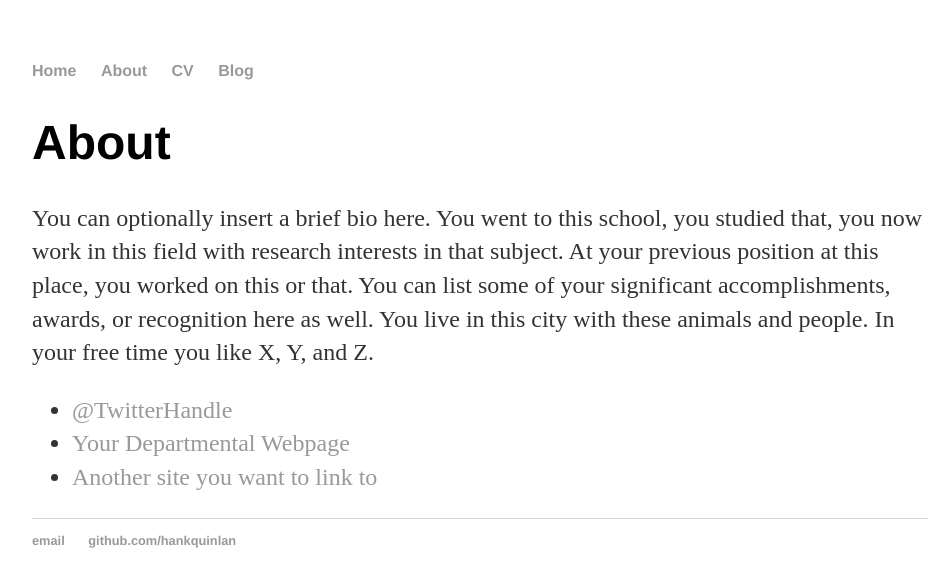
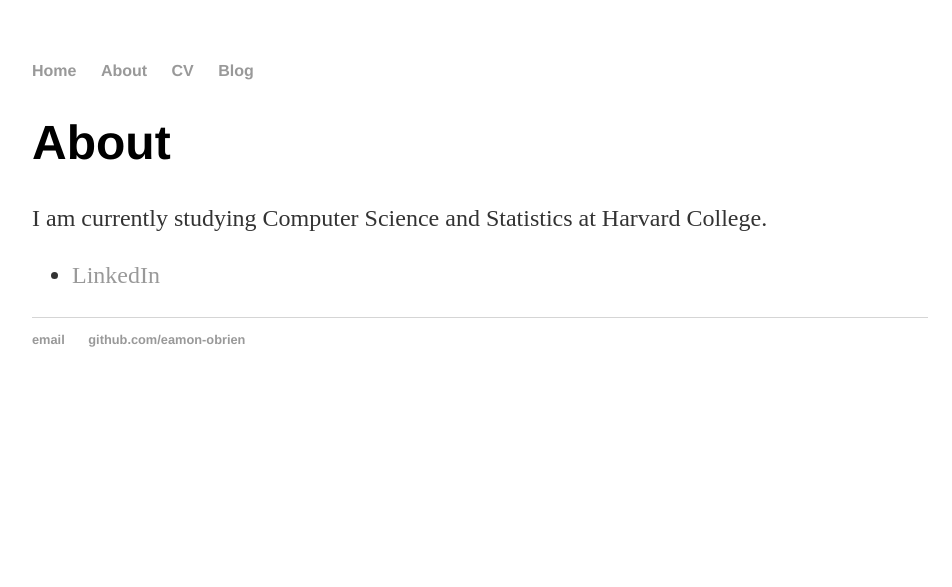
Before and after one commit to eamon-obrien/eamon-obrien.github.io, a Jekyll site: the page built from about/index.html, in a window 1280 px wide. Shown: the top 587 px of the page, without its empty margins (160-1112 px from the left). Built offline with Jekyll 4.4.1, drawn with Linux system fonts in a browser that asks for light colours.

```diff
--- a/_config.yml
+++ b/_config.yml
@@ -1,3 +1,3 @@
-name: Hank Quinlan, Horrible Cop
+name: Eamon O'Brien
 markdown: kramdown
 permalink: /blog/:year/:month/:day/:title
--- a/_layouts/default.html
+++ b/_layouts/default.html
@@ -25,8 +25,8 @@
 
   <footer>
    <ul>
-   <li><a href="mailto:hankquinlanhub@gmail.com">email</a></li>
-   <li><a href="https://github.com/hankquinlan">github.com/hankquinlan</a></li>
+   <li><a href="mailto:eamon.c.obrien@gmail.com">email</a></li>
+   <li><a href="https://github.com/eamon-obrien">github.com/eamon-obrien</a></li>
    </ul>
   </footer>
   </body>
--- a/about/index.html
+++ b/about/index.html
@@ -1,15 +1,13 @@
 ---
 layout: default
-title: About Hank Quinlan
+title: About Eamon O'Brien
 ---
 
 		<div class="about">
 			<h1>About</h1>
-			<p>You can optionally insert a brief bio here. You went to this school, you studied that, you now work in this field with research interests in that subject. At your previous position at this place, you worked on this or that. You can list some of your significant accomplishments, awards, or recognition here as well. You live in this city with these animals and people. In your free time you like X, Y, and Z.</p>
+			<p>I am currently studying Computer Science and Statistics at Harvard College.</p>
 
 			<ul class="contacts">
-				<li><a href="#">@TwitterHandle</a></li>
-				<li><a href="#">Your Departmental Webpage</a></li>
-				<li><a href="#">Another site you want to link to</a></li>
+				<li><a href="https://www.linkedin.com/in/eamoncobrien">LinkedIn</a></li>
 				</ul>
 		</div>
--- a/blog/index.html
+++ b/blog/index.html
@@ -1,6 +1,6 @@
 ---
 layout: default
-title: Hank Quinlan's Blog
+title: Eamon O'Brien's Blog
 ---
 <h1>{{ page.title }}</h1>
 <ul class="posts">
```
Also changed, not shown: _posts/2014-04-30-hank-quinlan-site-launched.md (deleted, +0 -7 lines), _posts/2015-12-22-eamon-obrien-site-launched.md (added, +7 -0 lines), README.md, 1 other file.
